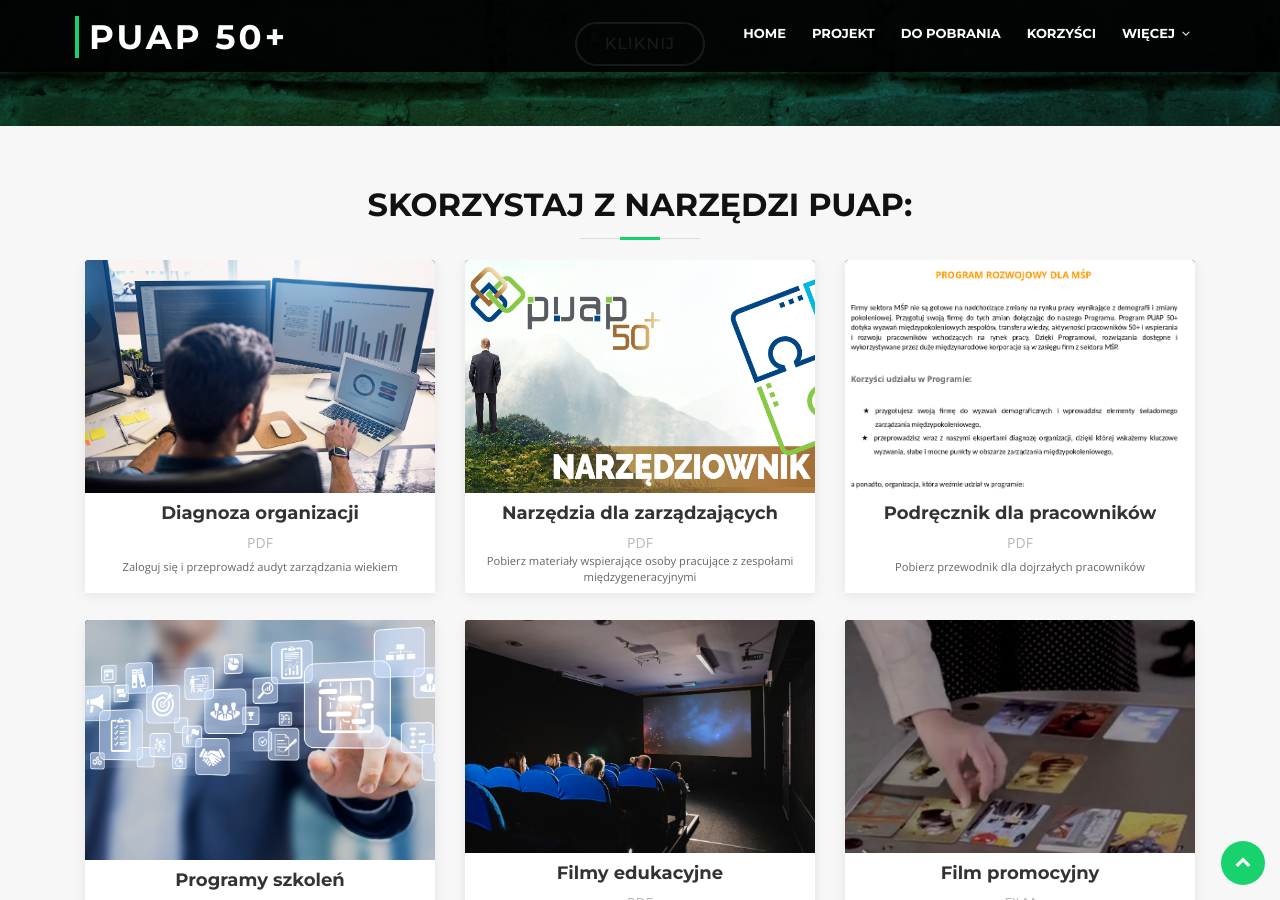
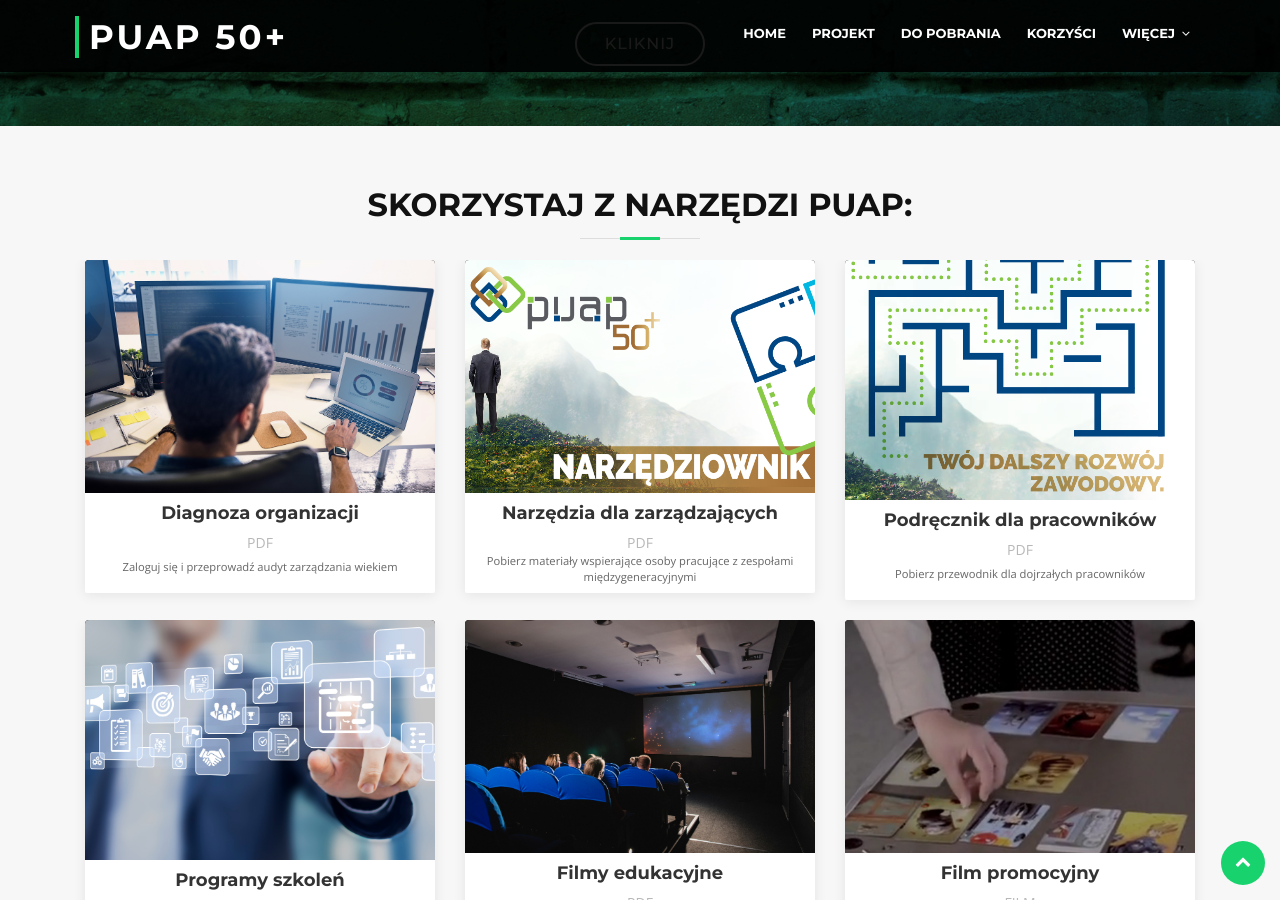
Before and after one commit to modorg/diversityhub-puap, a Jekyll site: the page built from index.html, in a window 1280 px wide and 900 px high, scrolled down 1749 px. Built offline with Jekyll 4.4.1, drawn with Linux system fonts in a browser that asks for light colours; some web fonts are replaced.

Commit message:
link for book

```diff
--- a/_data/content.yml
+++ b/_data/content.yml
@@ -50,7 +50,7 @@
       content: 'Zaloguj się i przeprowadź audyt zarządzania wiekiem'}
       - {img: 'assets/img/narzedziownik_screen.png', file: 'assets/PUAP_Narzedziownik_2019_final.pdf', title: 'Narzędzia dla zarządzających', type: PDF,
       content: 'Pobierz materiały wspierające osoby pracujące z zespołami międzygeneracyjnymi'}
-      - {img: 'assets/img/wiecej_o_proj_screen.png', file: 'assets/PUAP_Wiecej_o_projekcie.pdf', title: 'Podręcznik dla pracowników', type: PDF,
+      - {img: 'assets/img/podrecznik_screen.png', file: 'assets/PUAP_Przewodnik_Rozwoj_zawodowy_2018_v2.pdf', title: 'Podręcznik dla pracowników', type: PDF,
       content: 'Pobierz przewodnik dla dojrzałych pracowników'}
       - {img: 'assets/img/programy_szkolen_panel.jpg', file: 'assets/PUAP_Wiecej_o_projekcie.pdf', title: 'Programy szkoleń', type: PDF,
       content: 'Pobierz gotowe programy szkoleń '}
```
